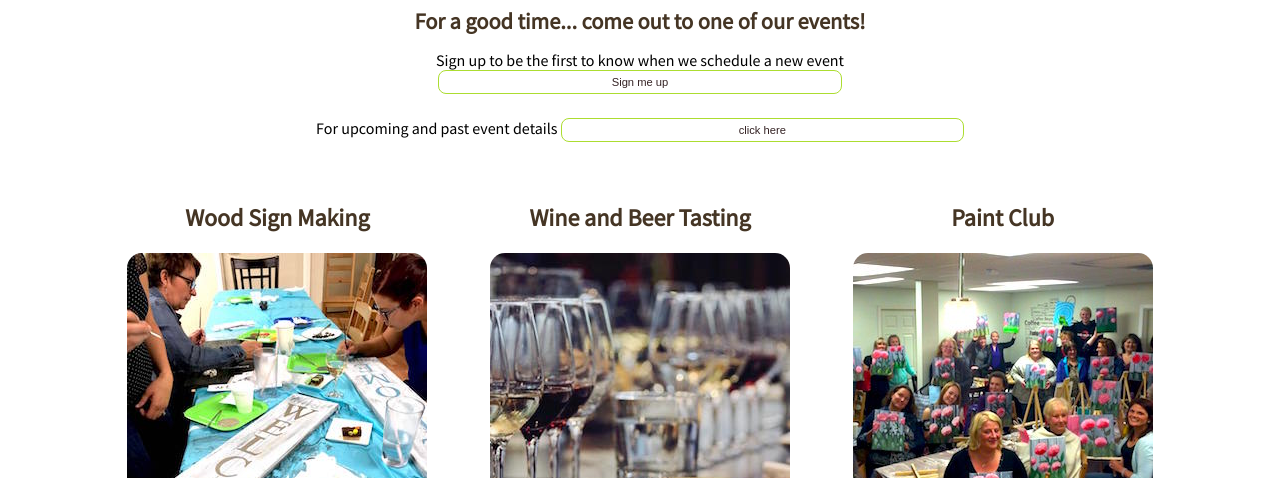
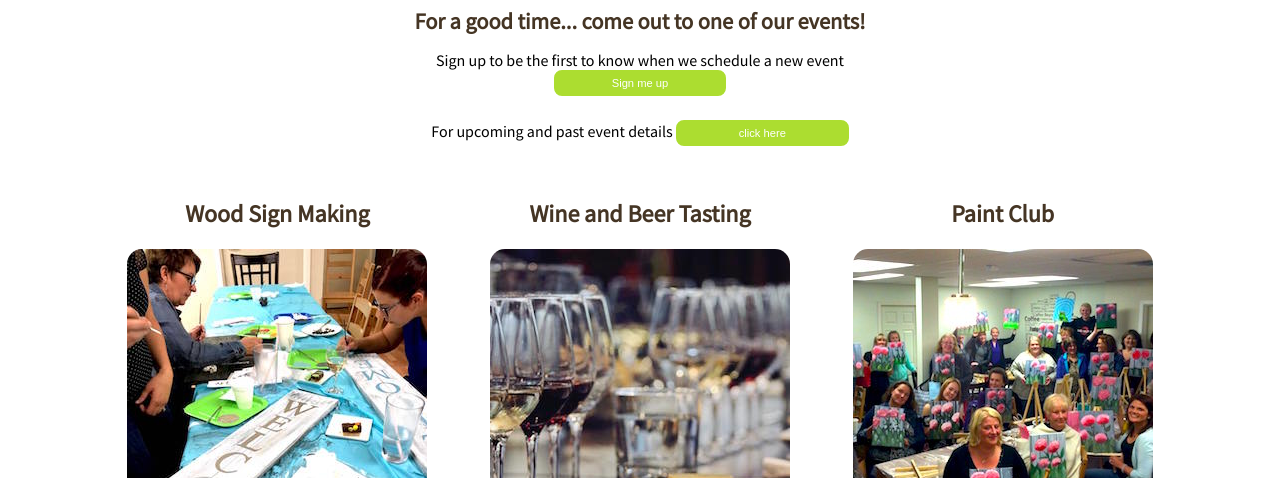
Before and after one commit to pennygibson/le_beau, a plain HTML site: page events.html in a window 1280 px wide. Shown: the part 322-800 px from the top of the page. Drawn offline with Linux system fonts and the light colour scheme.

Commit message:
update eventsButton

```diff
--- a/main.css
+++ b/main.css
@@ -301,10 +301,10 @@ LUNCH PAGE
 .eventsPageContainer{
     width: 85%;
 }
-#eventsButton{
+.eventsButton{
     background-color: #acdd30;
     color: white;
-    width: 25%;
+    width: 15%;
     border: 2px solid #acdd30;
 }
 #eventsButton:hover{
```
